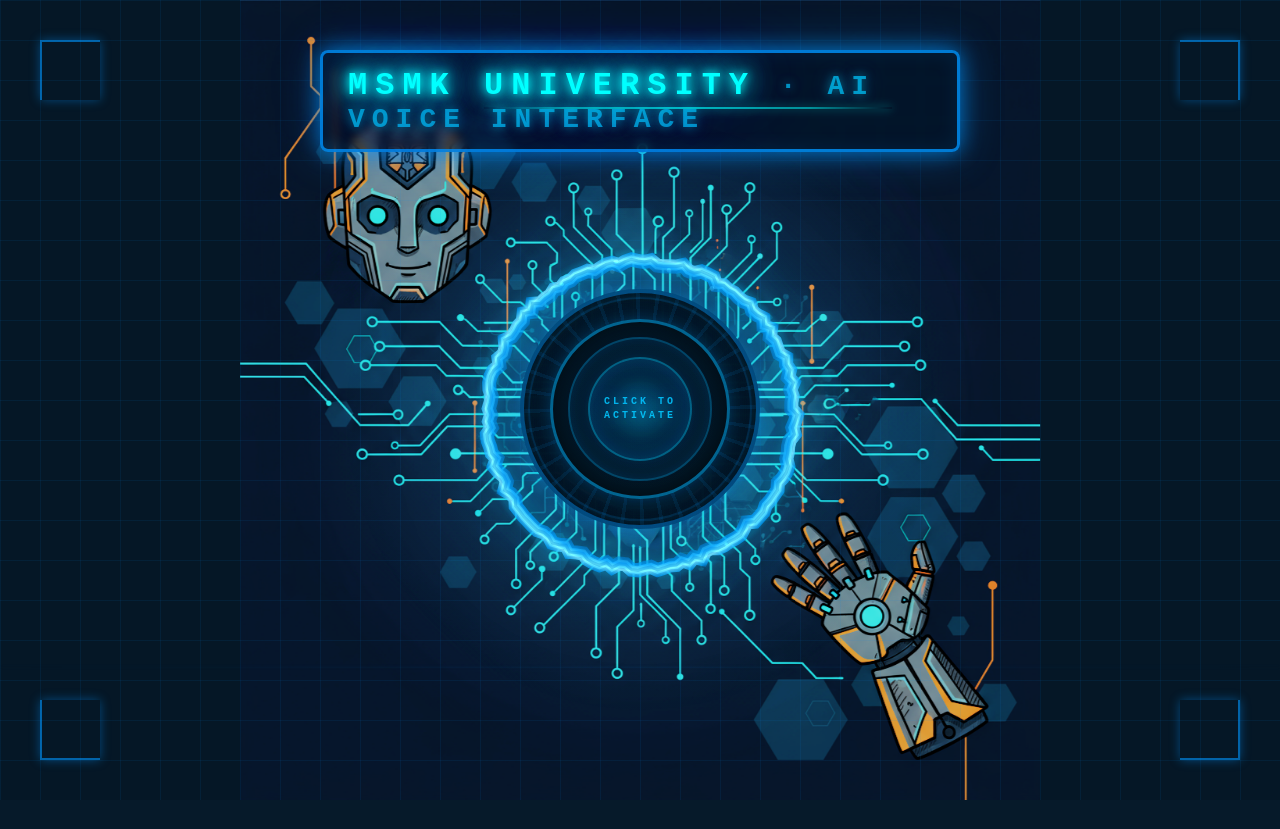
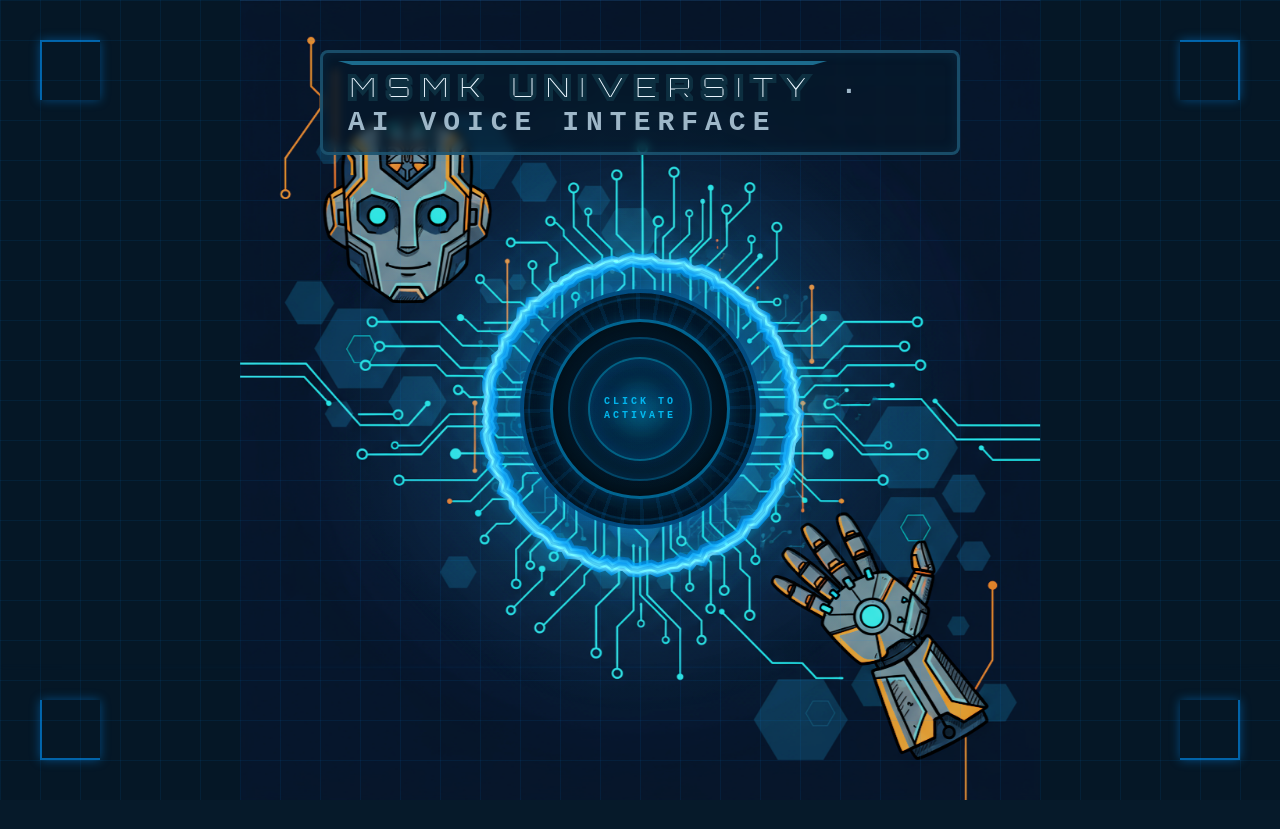
Before and after one commit to nacho995/msmk-voice-assistant, a plain HTML site: page index.html in a window 1280 px wide. Drawn offline with Linux system fonts and the light colour scheme; animation ran at ten frames a second.

Commit message:
second commit for better design

```diff
--- a/css/hud-effects.css
+++ b/css/hud-effects.css
@@ -82,60 +82,110 @@
     top: 50px;
     left: 50%;
     transform: translateX(-50%);
-    color: rgba(0, 200, 255, 0.7);
+    color: #9eb7c8; /* tono neutro para que destaque .highlight-text */
     font-size: 32px;
     letter-spacing: 8px;
     text-transform: uppercase;
     font-weight: 900;
     padding: 15px 30px;
-    border: 3px solid rgba(0, 150, 255, 0.8);
+    border: 3px solid rgba(30, 90, 120, 0.8);
     border-radius: 8px;
-    background: rgba(0, 20, 40, 0.6);
-    box-shadow:
-        0 0 20px rgba(0, 150, 255, 0.6),
-        0 0 40px rgba(0, 150, 255, 0.4),
-        inset 0 0 20px rgba(0, 150, 255, 0.1);
-    text-shadow:
-        0 0 10px rgba(0, 212, 255, 0.5),
-        0 0 20px rgba(0, 150, 255, 0.3);
+    background: rgba(6, 26, 42, 0.55);
+    box-shadow: inset 0 0 12px rgba(20, 80, 110, 0.25);
+    text-shadow: none;
     backdrop-filter: blur(5px);
     z-index: 20;
 }
 
 /* MSMK UNIVERSITY destacado con efectos tecnológicos */
 .highlight-text {
-    color: #00FFFF;
-    font-size: 36px;
+    /* Tipografía tecnológica con contorno grueso y alta legibilidad */
+    font-family: 'Orbitron', 'Share Tech Mono', monospace;
+    font-size: clamp(28px, 3.2vw, 48px);
     font-weight: 900;
-    letter-spacing: 10px;
-    text-shadow:
-        0 0 5px rgba(0, 255, 255, 1),
-        0 0 10px rgba(0, 255, 255, 0.9),
-        0 0 20px rgba(0, 200, 255, 0.8),
-        0 0 30px rgba(0, 200, 255, 0.6),
-        0 0 40px rgba(0, 150, 255, 0.5),
-        0 0 60px rgba(0, 150, 255, 0.3);
-    animation: glow-pulse 2s ease-in-out infinite;
+    letter-spacing: 0.22em;
     display: inline-block;
     position: relative;
+    color: #eaf6ff; /* relleno claro */
+    -webkit-text-stroke: 4px #0d2f40; /* borde gordito */
+    text-transform: uppercase;
+    /* Fallback de contorno para navegadores sin -webkit-text-stroke */
+    text-shadow:
+        1px 0 0 #0d2f40,
+        -1px 0 0 #0d2f40,
+        0 1px 0 #0d2f40,
+        0 -1px 0 #0d2f40,
+        1px 1px 0 #0d2f40,
+        -1px -1px 0 #0d2f40,
+        1px -1px 0 #0d2f40,
+        -1px 1px 0 #0d2f40;
+}
+
+/* Estado encendido: activar estilo holográfico */
+/* Variante con patrón discreto (si quisieras activarlo con una clase) */
+.highlight-text.pattern {
+    background: repeating-linear-gradient(135deg, rgba(28,107,141,0.16) 0 6px, rgba(28,107,141,0.0) 6px 12px);
+    -webkit-background-clip: text;
+            background-clip: text;
 }
 
 /* Efecto de línea inferior tecnológica */
+/* Brillo dorado rectangular desde el centro hacia los extremos */
 .highlight-text::after {
     content: '';
     position: absolute;
-    bottom: -5px;
-    left: 0;
-    width: 100%;
-    height: 2px;
-    background: linear-gradient(90deg,
-        transparent 0%,
-        rgba(0, 255, 255, 0.8) 20%,
-        rgba(0, 255, 255, 1) 50%,
-        rgba(0, 255, 255, 0.8) 80%,
-        transparent 100%);
-    box-shadow: 0 0 10px rgba(0, 255, 255, 0.8);
-    animation: line-scan 3s linear infinite;
+    z-index: -1; /* detrás del texto */
+    left: -12px;
+    right: -12px;
+    top: -8px;
+    bottom: -10px;
+    border-radius: 6px;
+    background:
+        radial-gradient(60% 120% at 50% 50%, rgba(255,241,209,0.22) 0%, rgba(230,199,102,0.40) 35%, rgba(212,175,55,0.28) 55%, rgba(140,110,31,0.12) 85%, rgba(140,110,31,0.0) 100%),
+        linear-gradient(90deg, rgba(140,110,31,0.22) 0%, rgba(230,199,102,0.55) 50%, rgba(140,110,31,0.22) 100%);
+    box-shadow:
+        inset 0 0 10px rgba(230,199,102,0.25);
+    transform: scaleX(0.05);
+    transform-origin: center;
+    opacity: 0;
+}
+
+.highlight-text.active::after {
+    will-change: transform, opacity;
+    animation: gold-sweep 3.2s cubic-bezier(0.4, 0, 0.2, 1) infinite;
+}
+
+/* Bucle infinito desde el centro hacia afuera (más transparente) */
+@keyframes gold-sweep {
+    0% {
+        transform: scaleX(0.05);
+        opacity: 0.0;
+    }
+    45% {
+        transform: scaleX(1);
+        opacity: 0.34; /* pico ligeramente más visible */
+    }
+    60% {
+        transform: scaleX(1);
+        opacity: 0.22;
+    }
+    100% {
+        transform: scaleX(0.05);
+        opacity: 0.0; /* vuelve al inicio suave, sin salto */
+    }
+}
+
+/* Brillo de barrido diagonal sobre el texto */
+.highlight-text::before {
+    content: '';
+    position: absolute;
+    top: -6px;
+    left: -10px;
+    right: -10px;
+    height: 0;
+    border-top: 4px solid #1c6b8d; /* guía superior sólida, sin glow */
+    border-left: 14px solid transparent;
+    border-right: 14px solid transparent;
 }
 
 /* Animación de pulso de brillo */
@@ -160,6 +210,13 @@
     }
 }
 
+/* Desplazamiento del degradado para efecto holográfico */
+@keyframes holo-shift {
+    0%   { background-position: 0% 50%; }
+    50%  { background-position: 100% 50%; }
+    100% { background-position: 0% 50%; }
+}
+
 /* Animación de línea de escaneo */
 @keyframes line-scan {
     0% {
@@ -174,3 +231,12 @@
         opacity: 0;
     }
 }
+
+/* Barrido diagonal del brillo sobre el texto destacado */
+@keyframes sheen-sweep {
+    0%   { transform: translateX(-120%); opacity: 0; }
+    15%  { opacity: 1; }
+    40%  { transform: translateX(10%); opacity: 0.9; }
+    60%  { transform: translateX(40%); opacity: 0.4; }
+    100% { transform: translateX(120%); opacity: 0; }
+}
--- a/index.html
+++ b/index.html
@@ -18,6 +18,11 @@
 
     <title>MSMK University - AI Voice Assistant</title>
     <!-- Título que aparece en la pestaña del navegador -->
+
+    <!-- Fuentes tecnológicas -->
+    <link rel="preconnect" href="https://fonts.googleapis.com">
+    <link rel="preconnect" href="https://fonts.gstatic.com" crossorigin>
+    <link href="https://fonts.googleapis.com/css2?family=Orbitron:wght@700;900&family=Share+Tech+Mono&display=swap" rel="stylesheet">
 
     <link rel="stylesheet" href="css/main.css">
     <!-- Enlace al archivo CSS modular -->
--- a/js/state.js
+++ b/js/state.js
@@ -6,6 +6,7 @@
 const clickHint = document.getElementById('clickHint');
 const orbeCircle = document.querySelector('.orbe-circle');
 const orbeCircle2 = document.querySelector('.orbe-circle-2');
+const highlightTextEl = document.querySelector('.highlight-text');
 
 // Variables de estado
 let systemActive = false;
@@ -26,12 +27,14 @@
         freqBars.classList.add('active');
         orbeCircle.classList.add('active');
         orbeCircle2.classList.add('active');
+        if (highlightTextEl) highlightTextEl.classList.add('active');
         clickHint.style.display = 'none';
     } else {
         statusText.classList.remove('active', 'listening');
         freqBars.classList.remove('active');
         orbeCircle.classList.remove('active');
         orbeCircle2.classList.remove('active');
+        if (highlightTextEl) highlightTextEl.classList.remove('active');
         clickHint.style.display = 'block';
     }
 }
```
